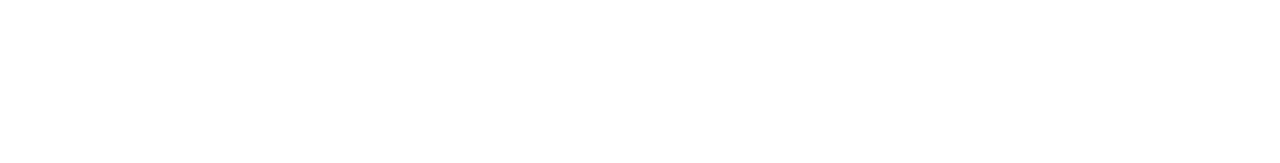
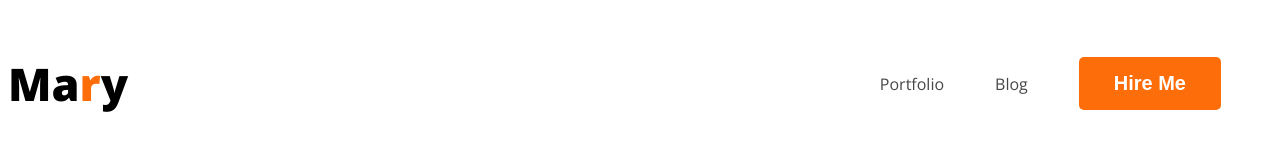
Before and after one commit to mamungh2/test1-developer-portfolio, a plain HTML site: page index.html in a window 1280 px wide. Drawn offline with nearby package versions, Linux system fonts and the light colour scheme.

Commit message:
added navbar

```diff
--- a/index.html
+++ b/index.html
@@ -1,13 +1,29 @@
 <!DOCTYPE html>
 <html lang="en">
+
 <head>
     <meta charset="UTF-8">
     <meta name="viewport" content="width=device-width, initial-scale=1.0">
     <title>Test1 Developer Portfolio</title>
+    <!-- set google font -->
+    <link rel="preconnect" href="https://fonts.googleapis.com">
+    <link rel="preconnect" href="https://fonts.gstatic.com" crossorigin>
+    <link
+        href="https://fonts.googleapis.com/css2?family=Lato:ital,wght@0,100;0,300;0,400;0,700;0,900;1,100;1,300;1,400;1,700;1,900&family=Open+Sans:ital,wght@0,300..800;1,300..800&display=swap"
+        rel="stylesheet">
+    <link rel="stylesheet" href="style.css">
 </head>
+
 <body>
     <header>
-
+        <nav>
+            <h3 class="nav-title">Ma<span class="orange">r</span>y</h3>
+            <ul>
+                <li><a href="#portfolio.html">Portfolio</a></li>
+                <li><a href="#blog.html">Blog</a></li>
+                <li><button class="btn-primary">Hire Me</button></li>
+            </ul>
+        </nav>
     </header>
     <main>
 
@@ -16,4 +32,5 @@
 
     </footer>
 </body>
+
 </html>
--- /dev/null
+++ b/style.css
@@ -0,0 +1,47 @@
+/* common shared styles */
+body {
+    font-family: "Lato", sans-serif;
+    font-family: "Open Sans", sans-serif;
+}
+
+.orange {
+    color: #FD6E0A;
+}
+
+.btn-primary {
+    border-radius: 5px;
+    background-color: #FD6E0A;
+    border: 0;
+    color: white;
+    font-size: 20px;
+    font-weight: bold;
+    padding: 15px 35px;
+}
+
+/* nav related styles */
+nav {
+    display: flex;
+    justify-content: space-between;
+    align-items: center;
+}
+
+.nav-title {
+    color: #000000;
+    font-size: 45px;
+    font-weight: 800;
+}
+
+nav>ul {
+    display: flex;
+    align-items: center;
+}
+
+nav li {
+    list-style-type: none;
+    margin-right: 51px;
+}
+
+nav a {
+    text-decoration: none;
+    color: #474747;
+}
```
